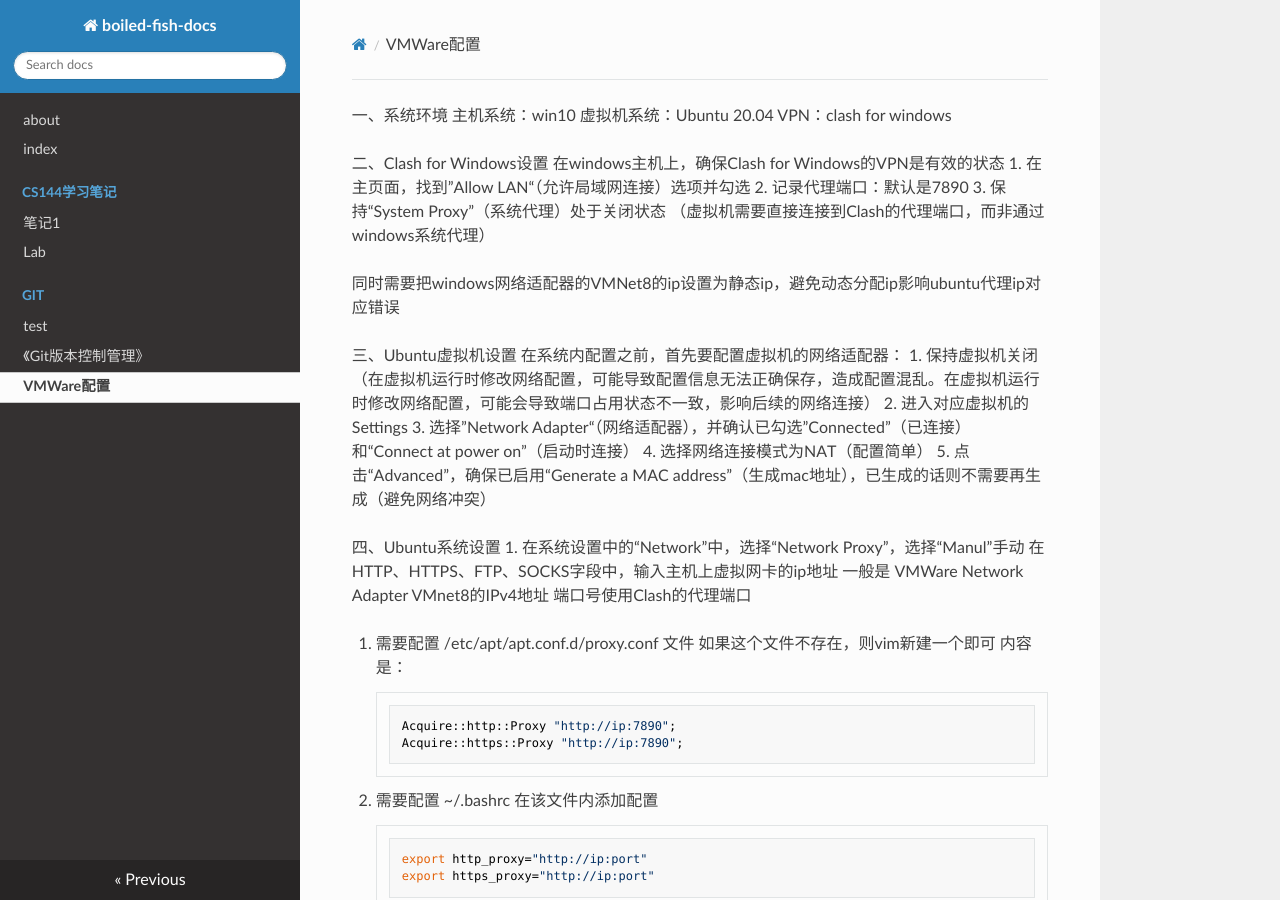
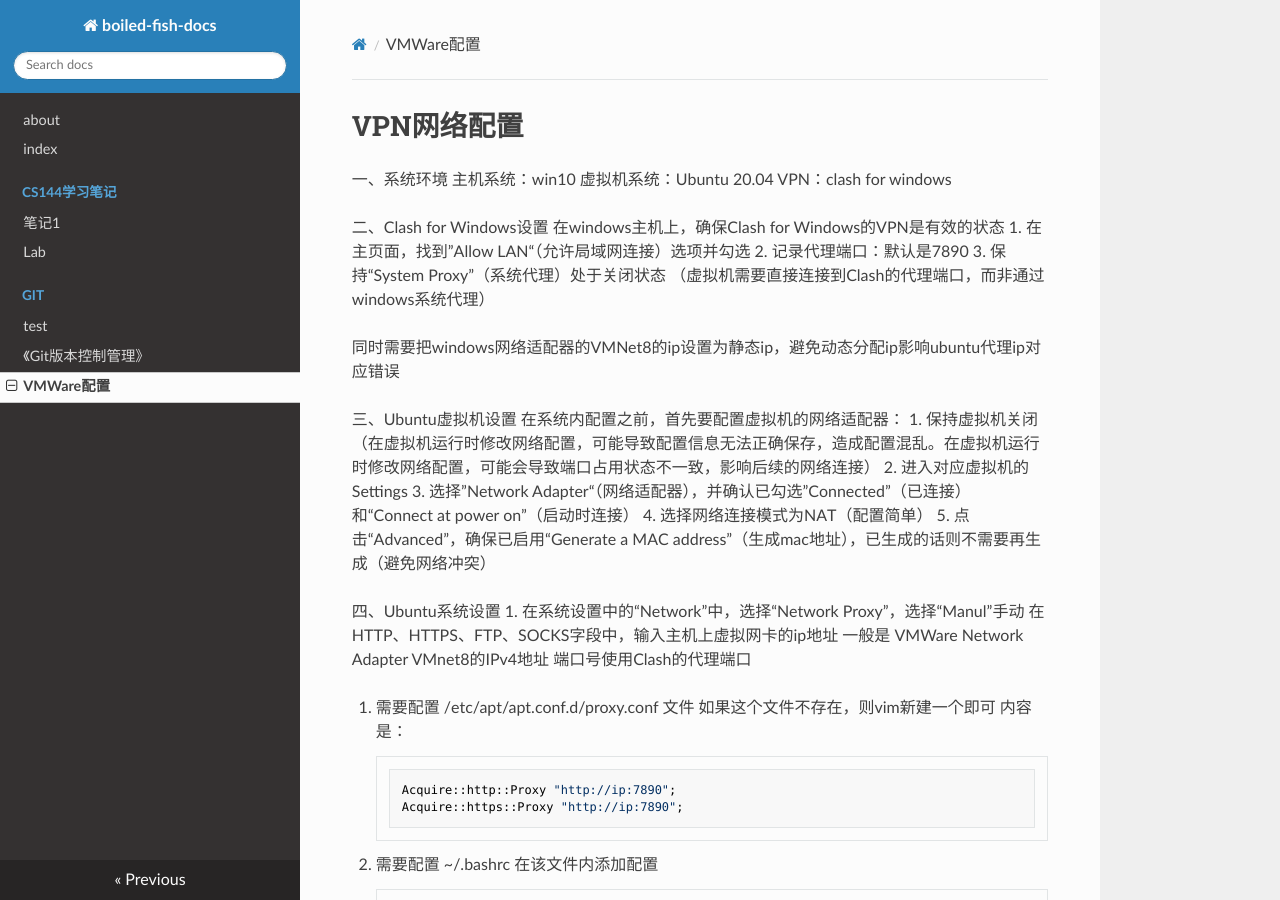
Before and after one commit to boiled-fish/boiled-fish.github.io, an MkDocs documentation site: the page built from docs/VMWare配置/VPN网络配置.md, in a window 1280 px wide and 900 px high. Built offline with MkDocs 1.6.1, drawn with Linux system fonts in a browser that asks for light colours; nearby versions of some CDN libraries.

Commit message:
add title and description for VMWare VPN doc

```diff
--- a/docs/VMWare配置/VPN网络配置.md
+++ b/docs/VMWare配置/VPN网络配置.md
@@ -1,3 +1,4 @@
+# VPN网络配置
 一、系统环境
 主机系统：win10
 虚拟机系统：Ubuntu 20.04
```
